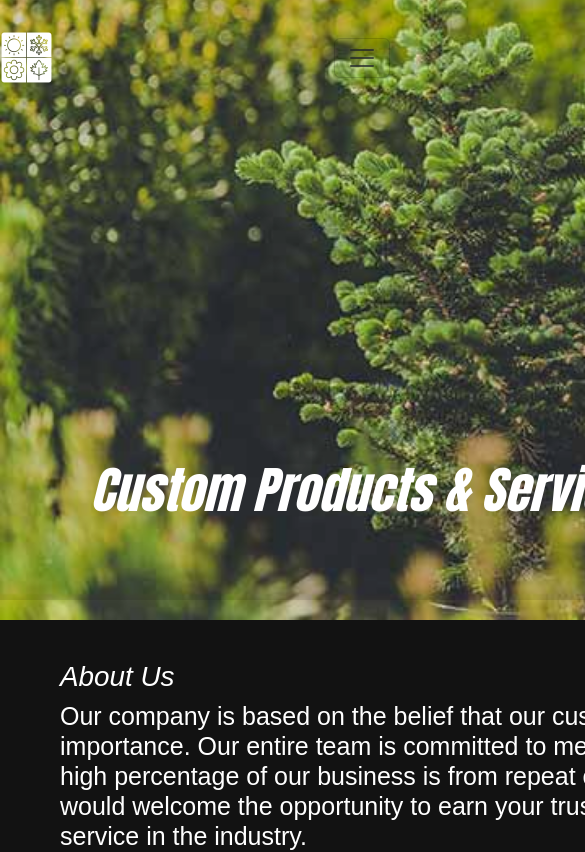
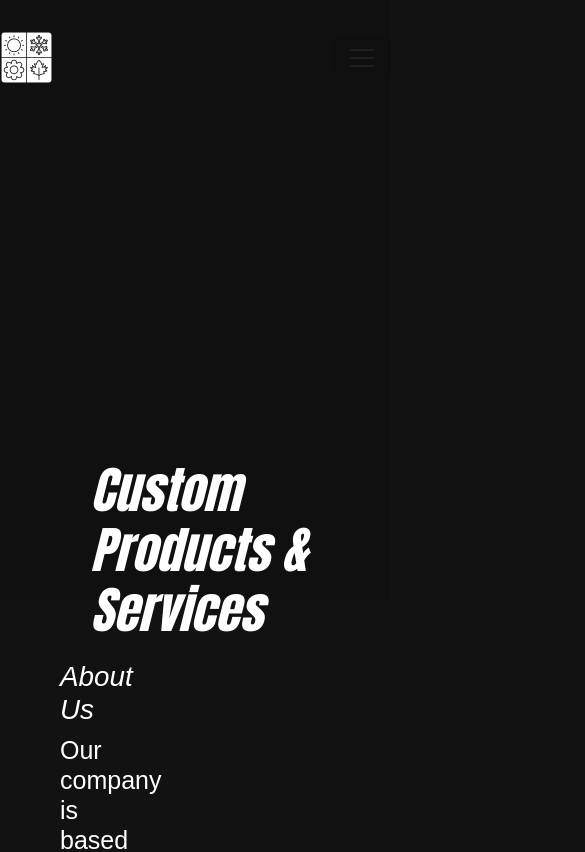
Before and after one commit to MikeAtwood/custom-products, a React (Vite) app: page /contact in a window 390 px wide. Shown: the top 852 px of the page, 585 px wide, since content can reach past the window. Built offline with nearby package versions, Linux system fonts and the light colour scheme.

Commit message:
fixed media query display and body

```diff
--- a/src/App.css
+++ b/src/App.css
@@ -5,7 +5,6 @@
 }
 
 body {
-  display: flex;
   font-weight: 400;
   overflow-x: hidden;
   position: relative;
@@ -299,9 +298,12 @@ nav.navbar {
   .navbar {
     font-size: 60px;
   }
-  /* .hero-container img {
+  .hero-container {
+    position:relative;
+  }
+  .hero-container img {
     display: none;
-  } */
+  }
   .hero-container h1 {
     font-size: 50px;
   }
```
